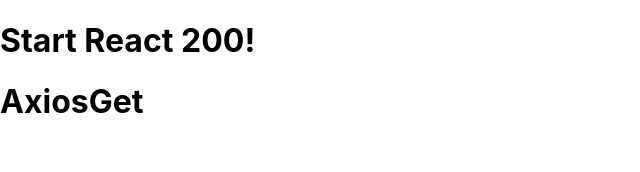
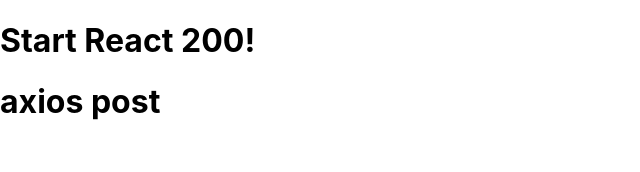
Before and after one commit to my-choe/react200, a React (Create React App) app: page / in a window 1280 px wide. Shown: the top 172 px of the page, without its empty margins (0-640 px from the left). Built offline with nearby package versions, Linux system fonts and the light colour scheme; no server answers.

Commit message:
062 axios post 사용하기

```diff
--- a/src/App.js
+++ b/src/App.js
@@ -1,11 +1,11 @@
 import React from 'react';
-import AxiosGet from './R061_AxiosGet';
+import AxiosPost from './R062_AxiosPost';
 
 function App() {
   return (
     <div>
       <h1>Start React 200!</h1>
-      <AxiosGet/>
+      <AxiosPost/>
     </div>
   );
 }
--- /dev/null
+++ b/src/R062_AxiosPost.js
@@ -0,0 +1,21 @@
+import React, { Component } from 'react';
+import axios from 'axios';
+
+/** get방식과 다른 점은 post 함수 파라미터로 json과 같은 형태의 데이터를 넣고 http body에 담아 url을 호출할 수 있다. */
+
+class R062_AxiosPost extends Component {
+    componentDidMount() {
+        axios.post('http://date.jsontest.com/', {
+            a:"react", b: 200
+        })
+        .then( response => {alert(response.data.date)})
+    }
+
+    render() {
+        return (
+            <h1>axios post</h1>
+        )
+    }
+}
+
+export default R062_AxiosPost;
```
